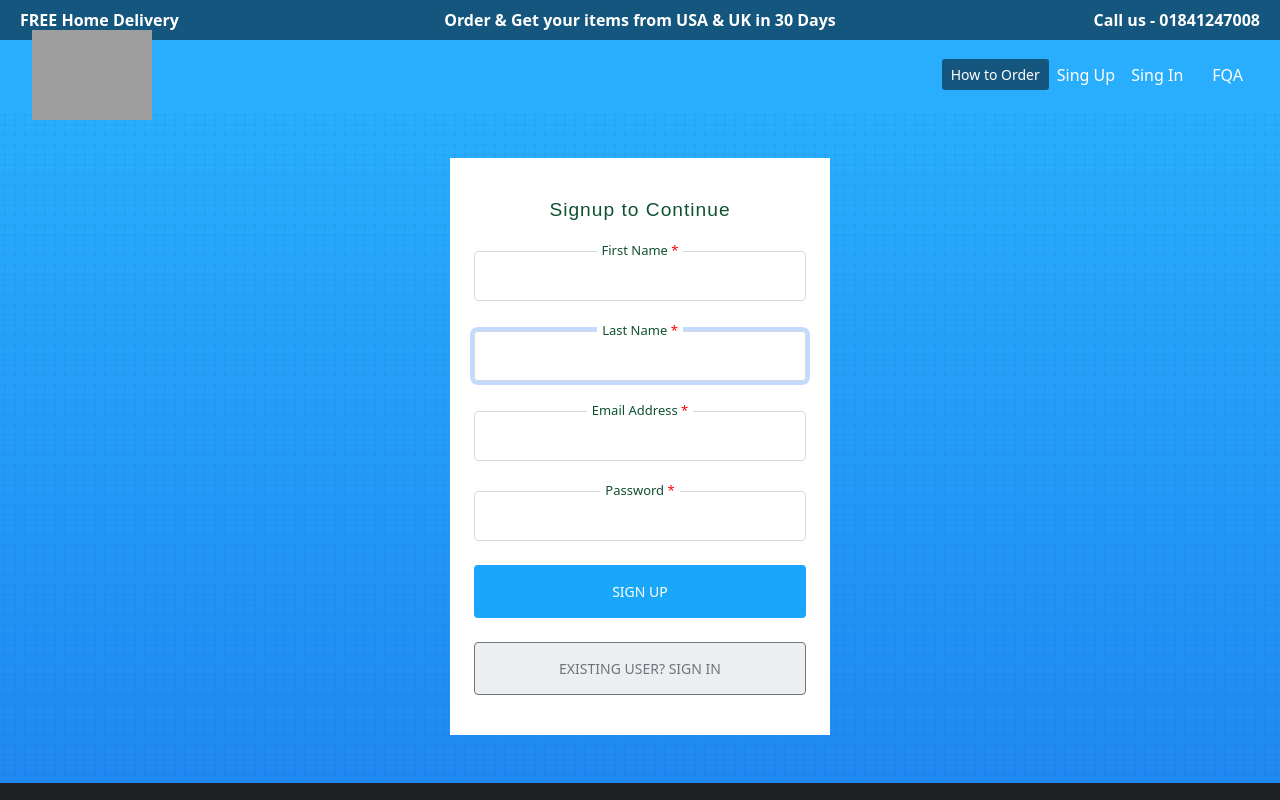
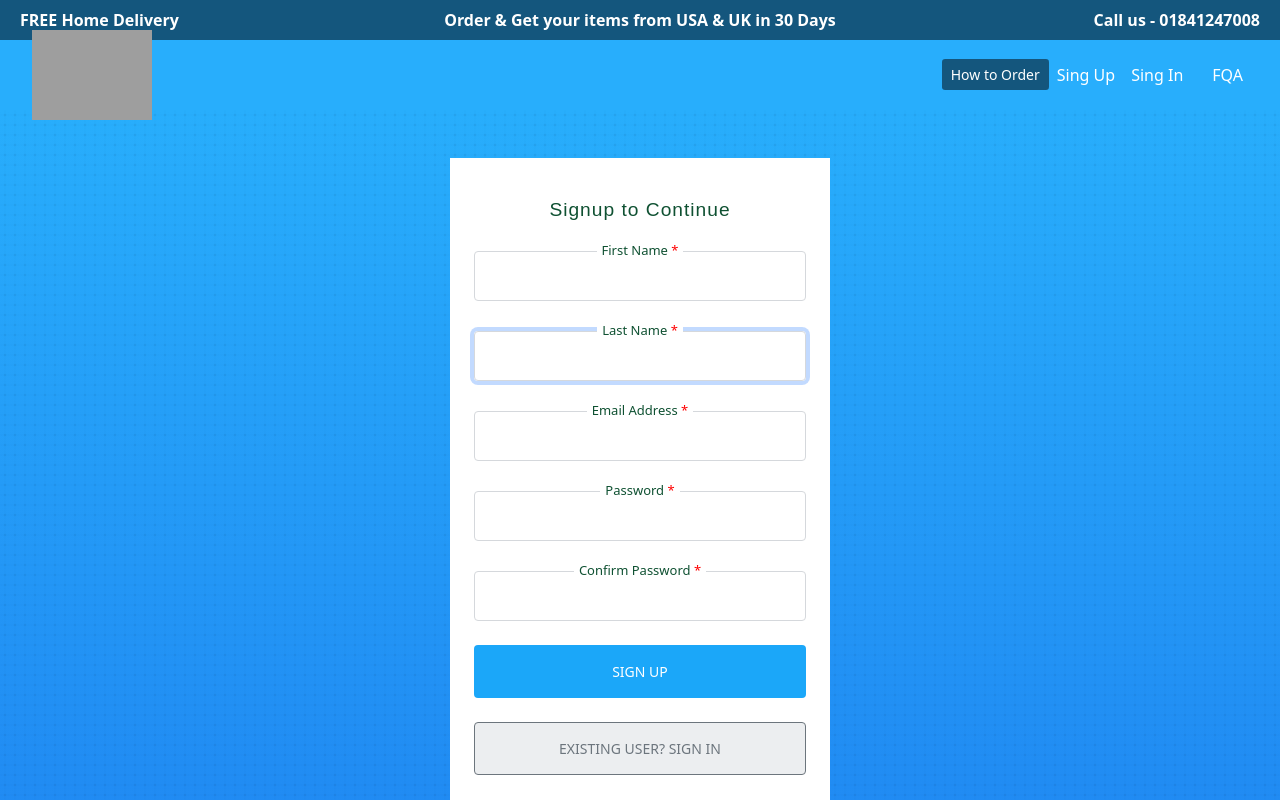
Before and after one commit to SamiaZahan/Auth_System_Frontend, a React (Create React App) app: page /register in a window 1280 px wide. Shown: the top 800 px of the page. Built offline with nearby package versions, Linux system fonts and the light colour scheme; grey boxes are pictures that could not be loaded.

Commit message:
confirm password field add

```diff
--- a/src/pages/auth/Login.js
+++ b/src/pages/auth/Login.js
@@ -160,8 +160,8 @@ function Login() {
                                              <div >
                                                 <Link to="/reset"
                                                     className="text-uppercase"
-                                                    style={{background: "#eceef0","font-size": ".8rem"}}>
-                                                    Forget  Password?
+                                                    style={{"textDecoration":"none","font-size": ".8rem"}}>
+                                                    Forgot Your Password?
                                                 </Link>
                                             </div>
                                         </div>
@@ -200,10 +200,10 @@ function Login() {
                                                 required autoFocus autoComplete='off'
                                             />
                                             <div >
-                                                <Link to="/reset"
+                                            <Link to="/reset"
                                                     className="text-uppercase"
-                                                    style={{background: "#eceef0","font-size": ".8rem"}}>
-                                                    Forget  Password?
+                                                    style={{"paddingTop":"8rem","textDecoration":"none","font-size": ".8rem"}}>
+                                                    Forgot Your Password?
                                                 </Link>
                                             </div>
 
--- a/src/pages/auth/Register.js
+++ b/src/pages/auth/Register.js
@@ -4,7 +4,7 @@ import axios from "axios";
 import { API_BASE_URL } from "../../constants/ApiConstants";
 
 function Register() {
-    const [data, setData] = useState({first_name: '', last_name: '', email: '', password: ''});
+    const [data, setData] = useState({first_name: '', last_name: '', email: '', password: '', confirm_password: ''});
     const [startValidation, setStartValidation] = useState(false);
     const [successMessage, setSuccessMessage] = useState(null);
     const [errorMessage, setErrorMessage] = useState(null);
@@ -16,10 +16,15 @@ function Register() {
         if (action.type === 'set') {
             return { ...state, ...action.data }
         }
-    }, {first_name: '', last_name: '' , email: '', password: ''})
+    }, {first_name: '', last_name: '' , email: '', password: '', confirm_password: ''})
     const Registration = (e) => {
         e.preventDefault();
-
+            if(data.password !== data.confirm_password){
+                setErrorMessage("Password and confirm password didn't match".toUpperCase());
+                setIsSuccessMessage(false)
+                setIsErrorMessage(true)
+            }
+            else{
                 axios.post(API_BASE_URL + '/v1/signup', data)
                 .then((result) => {
                     setSuccessMessage(result.data.message.toUpperCase())
@@ -32,8 +37,7 @@ function Register() {
                     setIsSuccessMessage(false)
                     setIsErrorMessage(true)
                 })
-
-
+            }
     }
 
     const nameValidation = (val) => {
@@ -54,7 +58,8 @@ function Register() {
             (!nameValidation(data.first_name)) ? setError({ type: 'set', data: { first_name: 'Firstname should have minimum 2 letters(A-Za-z)' } }) : setError({ type: 'set', data: { first_name: null } });
             (!nameValidation(data.last_name)) ? setError({ type: 'set', data: { last_name: 'Lastname should have minimum 2 letters(A-Za-z)' } }) : setError({ type: 'set', data: { last_name: null } });
             (!isEmail(data.email)) ? setError({ type: 'set', data: { email: 'Please input a valid email' } }) : setError({ type: 'set', data: { email: null } });
-            (data.password.length<8)? setError({ type: 'set', data: { password: 'Please input a password more than 8 char' } }) : setError({ type: 'set', data: { password: null } });
+            (data.password.length<8)? setError({ type: 'set', data: { password: 'Please input a password more than 7 char' } }) : setError({ type: 'set', data: { password: null } });
+            (data.confirm_password.length<8)? setError({ type: 'set', data: { confirm_password: 'Please input more than 7 char' } }) : setError({ type: 'set', data: { confirm_password: null } });
         }
     }, [data, startValidation])
     return (
@@ -130,7 +135,19 @@ function Register() {
                                         {
                                              error.password &&
                                             <div className="text-danger">{error.password}</div>
-
+                                        }
+                                    </div>
+                                    <div className="form-group mb-3">
+                                        <label className="text-capitalize" htmlFor="password">Confirm Password <span style={{ color: "red" }}>*</span></label>
+                                        <input
+                                            type="password" className="form-control"
+                                            id="password" name="confirm_password" autoComplete="off"
+                                            onChange={onChange}
+                                            required
+                                        />
+                                        {
+                                             error.password &&
+                                            <div className="text-danger">{error.password}</div>
                                         }
                                     </div>
 
```
Lines whose indentation alone changed are shown as unchanged.
